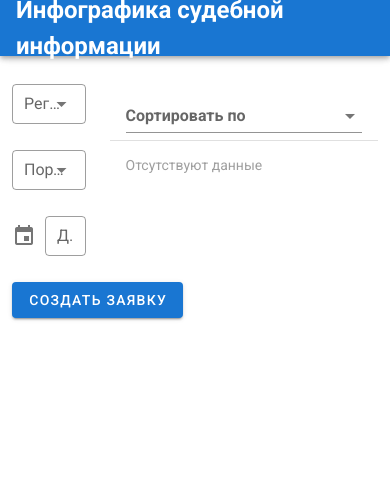
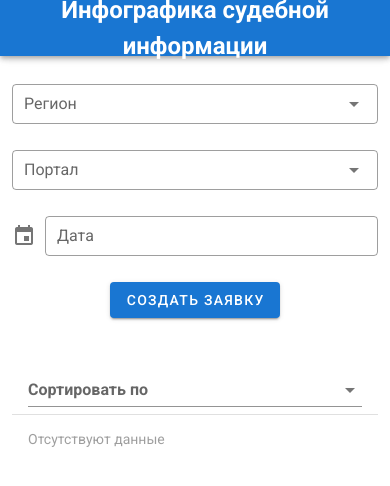
Before and after one commit to menshikovyaroslav/dem18092021, a Vue app in the folder Frontend/: page / in a window 390 px wide. Shown: the top 486 px of the page. Built offline with nearby package versions, Linux system fonts and the light colour scheme; no server answers.

Commit message:
various fixes

```diff
--- a/Frontend/src/App.vue
+++ b/Frontend/src/App.vue
@@ -2,7 +2,7 @@
 	<v-app>
 		<v-app-bar app color="primary" dark>
 			<v-spacer></v-spacer>
-			<div class="d-flex">
+			<div class="d-flex text-center">
 				<h2>Инфографика судебной информации</h2>
 			</div>
 			<v-spacer></v-spacer>
--- a/Frontend/src/components/JobForm.vue
+++ b/Frontend/src/components/JobForm.vue
@@ -91,7 +91,6 @@
 				try {
 					this.formLoading = true;
 					const isFormValid = this.$refs.form.validate();
-					console.log(isFormValid);
 					if (!isFormValid) {
 						return;
 					}
--- a/Frontend/src/views/Home.vue
+++ b/Frontend/src/views/Home.vue
@@ -4,11 +4,11 @@
 			<spinner-loader v-if="!isAppReady" />
 
 			<v-row v-else class="text-center">
-				<v-col cols="3" class="mt-4">
+				<v-col class="mt-4 col-12 col-md-3">
 					<job-form />
 				</v-col>
 
-				<v-col cols="9" class="mt-4">
+				<v-col class="mt-4 col-12 col-md-9">
 					<jobs-table />
 				</v-col>
 			</v-row>
```
